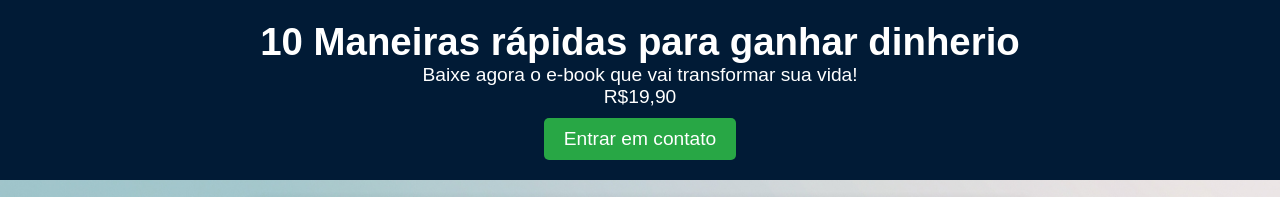
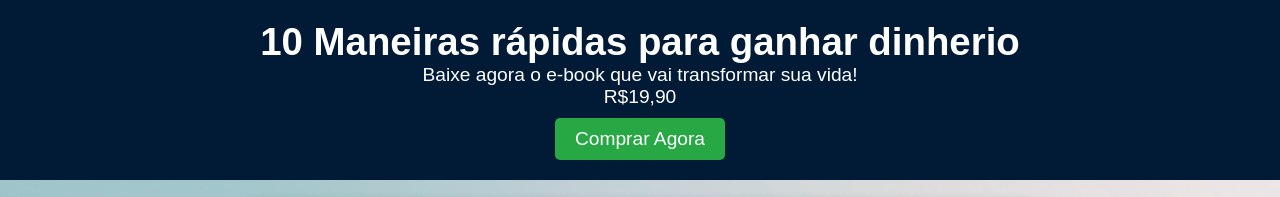
Before and after one commit to phmiori/Landingpage, a plain HTML site: page index.html in a window 1280 px wide. Shown: the top 197 px of the page. Drawn offline with Linux system fonts and the light colour scheme.

Commit message:
Update index.html

```diff
--- a/index.html
+++ b/index.html
@@ -14,7 +14,7 @@
         <h1>10 Maneiras rápidas para ganhar dinherio</h1>
         <p>Baixe agora o e-book que vai transformar sua vida!</p>
         <p>R$19,90</p>
-        <a href="contato.html" class="btn">Entrar em contato</a>
+        <a href="https://pay.kiwify.com.br/KStnGOy" class="btn">Comprar Agora</a>
     </header>
 
     <section class="lista">
@@ -42,7 +42,7 @@
 
     <section id="compra">
         <h2>Adquira agora por apenas R$ 19,90!</h2>
-        <a href="contato.html" class="btn">Comprar Agora</a>
+        <a href="https://pay.kiwify.com.br/KStnGOy" class="btn">Comprar Agora</a>
     </section>
 
     <footer>
```
